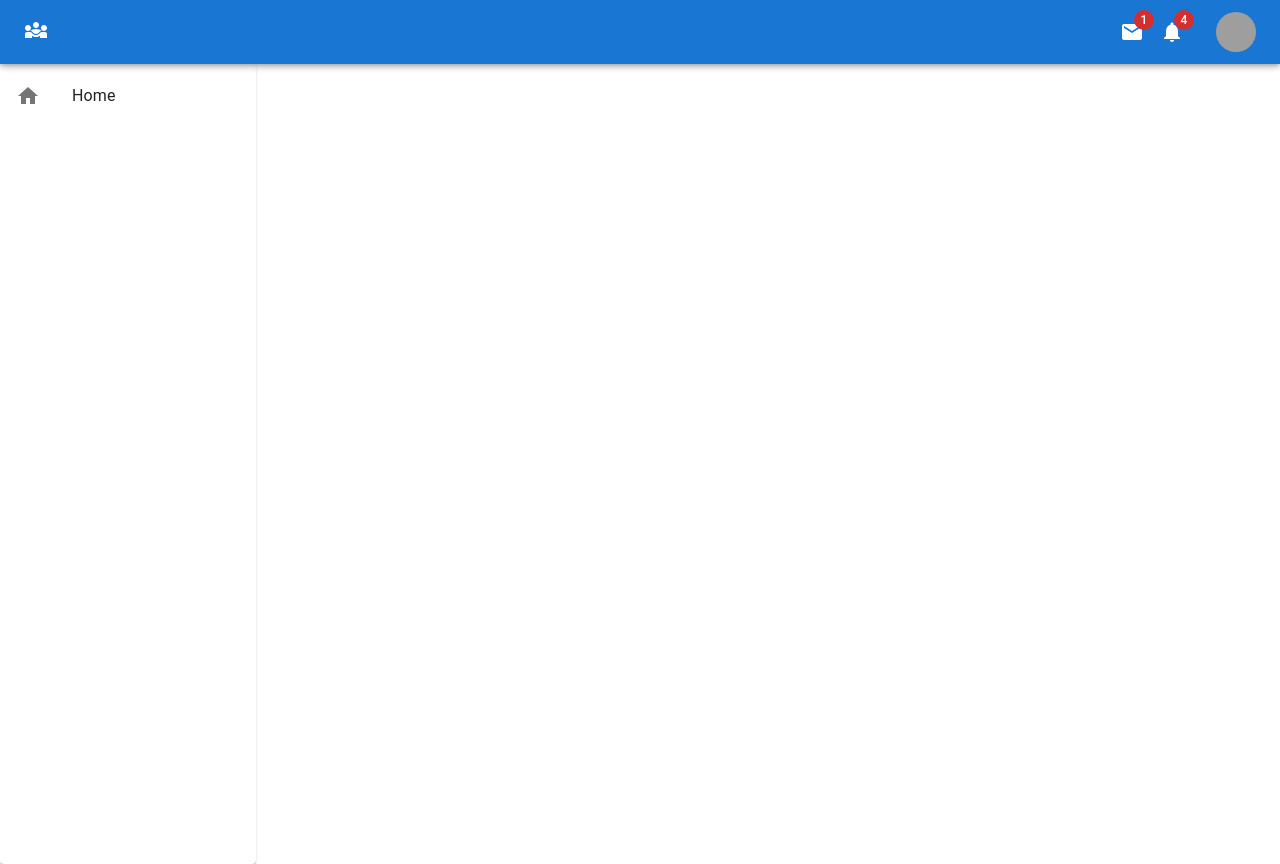
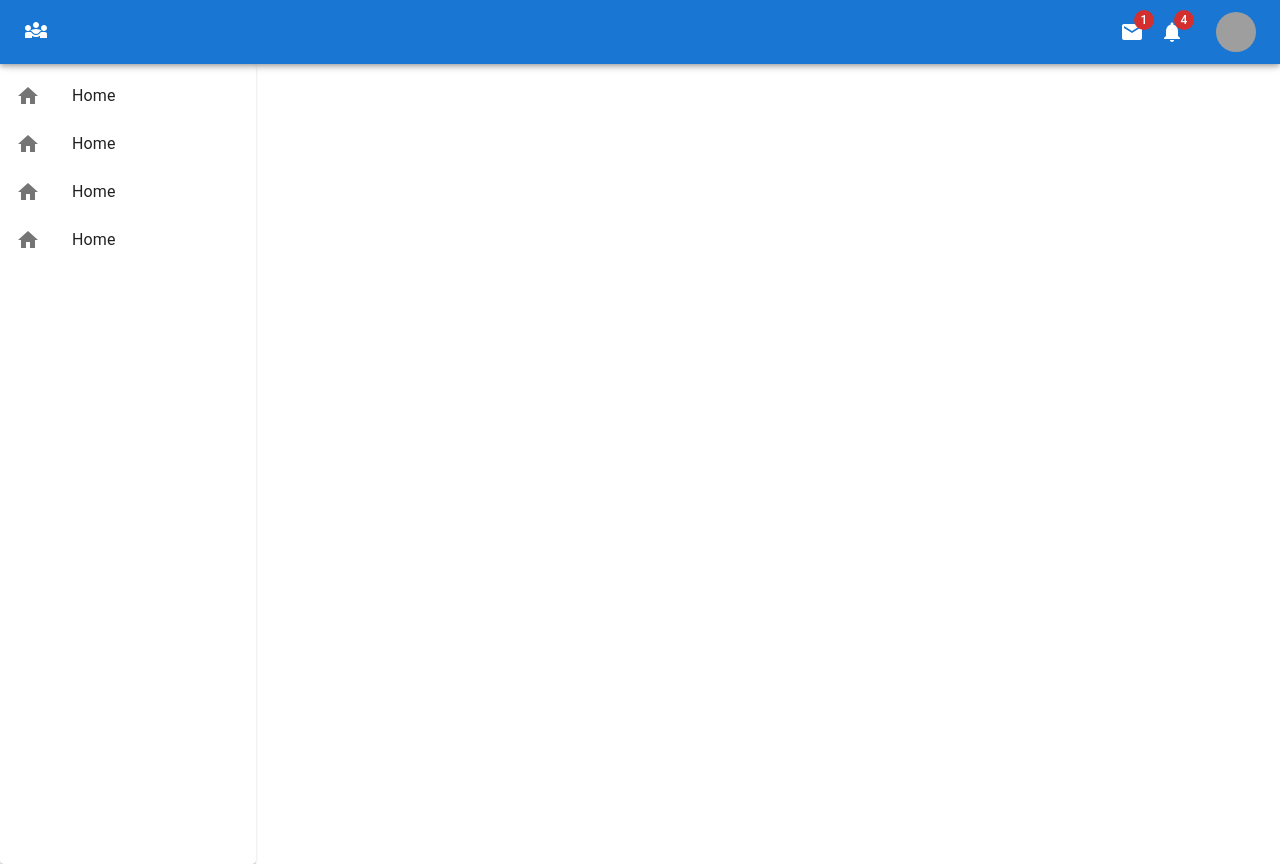
Before and after one commit to Sandun-Induranga/Social-Media-Frontend, a React (Create React App) app: page / in a window 1280 px wide. Built offline with nearby package versions, Linux system fonts and the light colour scheme; grey boxes are pictures that could not be loaded.

Commit message:
Content Updated

```diff
--- a/src/components/Menu/Menu.tsx
+++ b/src/components/Menu/Menu.tsx
@@ -14,6 +14,34 @@ const Menu = () => {
     <Box>
       <Paper elevation={1} sx={{ width: 1 / 5, minHeight: "100vh" }}>
         <List>
+          {/* Home */}
+          <ListItem disablePadding>
+            <ListItemButton>
+              <ListItemIcon>
+                <Home />
+              </ListItemIcon>
+              <ListItemText primary="Home" />
+            </ListItemButton>
+          </ListItem>
+          {/* Profile */}
+          <ListItem disablePadding>
+            <ListItemButton>
+              <ListItemIcon>
+                <Home />
+              </ListItemIcon>
+              <ListItemText primary="Home" />
+            </ListItemButton>
+          </ListItem>
+          {/* Profile */}
+          <ListItem disablePadding>
+            <ListItemButton>
+              <ListItemIcon>
+                <Home />
+              </ListItemIcon>
+              <ListItemText primary="Home" />
+            </ListItemButton>
+          </ListItem>
+          {/* Profile */}
           <ListItem disablePadding>
             <ListItemButton>
               <ListItemIcon>
```
